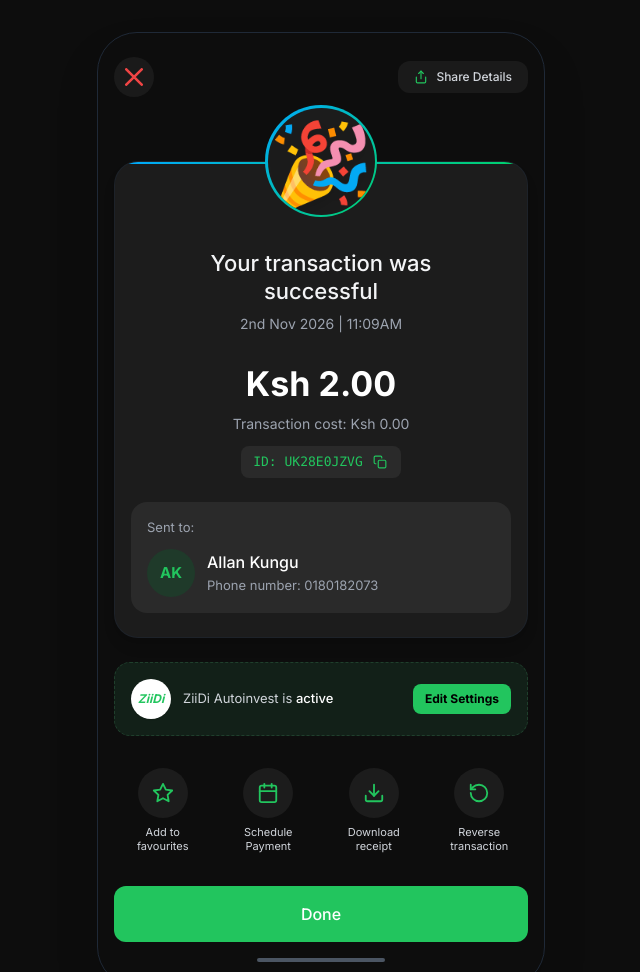
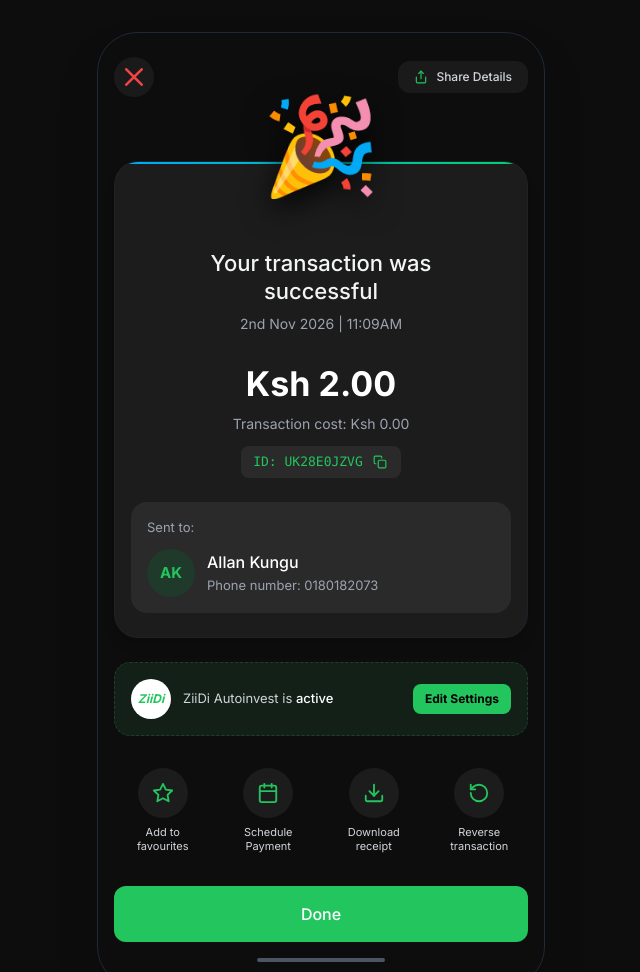
Before and after one commit to allangachukia67-maker/receipt-app, a plain HTML site: page index.html in a window 1280 px wide. Shown: the top 972 px of the page, without its empty margins (319-959 px from the left). Drawn offline with nearby package versions, Linux system fonts and the light colour scheme.

Commit message:
Refactor HTML comments for clarity and consistency

```diff
--- a/index.html
+++ b/index.html
@@ -45,15 +45,9 @@
         <!-- THE FLOATING RECEIPT CARD WRAPPER -->
         <div class="mx-4 mt-8 relative z-10">
 
-            <!-- FLOATING EMOJI WITH GRADIENT RING (From first screenshot) -->
-            <div class="absolute -top-14 left-1/2 -translate-x-1/2 w-28 h-28 flex items-center justify-center z-20">
-                <!-- The Blue/Green Ring -->
-                <div class="absolute inset-0 bg-gradient-to-br from-[#00A8FF] to-[#00D26A] rounded-full"></div>
-                <!-- The Dark Inner Circle -->
-                <div class="absolute inset-[2.5px] bg-[#1c1c1c] rounded-full flex items-center justify-center overflow-hidden">
-                    <!-- The HUGE Emoji -->
-                    <span class="text-[85px] leading-none drop-shadow-xl translate-y-1">🎉</span>
-                </div>
+            <!-- FLOATING EMOJI (No circle, no ring, just floating) -->
+            <div class="absolute -top-16 left-1/2 -translate-x-1/2 z-20">
+                <span class="text-[95px] leading-none drop-shadow-[0_10px_15px_rgba(0,0,0,0.9)] block">🎉</span>
             </div>
 
             <!-- The exact dark card -->
@@ -91,7 +85,7 @@
 
                     <input id="input-cost" type="text" readonly class="hidden w-1/2 bg-[#1a1a1a] border border-gray-700 rounded-lg px-3 py-1 text-gray-400 text-sm text-center mb-3 focus:outline-none">
 
-                    <!-- ID PILL (From second screenshot) -->
+                    <!-- ID PILL -->
                     <div class="flex items-center justify-center gap-2">
                         <div id="text-id-container" class="bg-[#2A2A2A] rounded-lg px-3 py-1.5 flex items-center gap-2">
                             <span id="text-id" class="text-[13px] text-[#22c55e] font-medium font-mono">ID: UK28E0JZVG</span>
@@ -134,22 +128,20 @@
         </div>
         <!-- END OF FLOATING CARD -->
 
-        <!-- ZiiDi Section (With Edit Settings button) -->
+        <!-- ZiiDi Section -->
         <div class="mx-4 mt-6 border border-dashed border-[#1f3f2c] bg-[#122018] rounded-2xl p-4 flex items-center justify-between">
             <div class="flex items-center gap-3">
-                <!-- White ZiiDi Logo -->
                 <div class="w-10 h-10 bg-white rounded-full flex items-center justify-center font-bold text-[#22c55e] text-[12px] italic shadow-sm">
                     ZiiDi
                 </div>
                 <p class="text-[13px] text-gray-300">ZiiDi Autoinvest is <span class="text-white font-medium">active</span></p>
             </div>
-            <!-- Edit Settings Button -->
             <button onclick="alert('Edit Settings clicked')" class="bg-[#22c55e] text-black text-[12px] font-bold px-3 py-1.5 rounded-lg hover:bg-green-400 transition">
                 Edit Settings
             </button>
         </div>
 
-        <!-- Action Grid (Matching the second screenshot order and colors) -->
+        <!-- Action Grid -->
         <div class="grid grid-cols-4 gap-2 mx-4 mt-8">
             <!-- 1. Favourites -->
             <div class="flex flex-col items-center gap-2 cursor-pointer group">
@@ -335,7 +327,7 @@
 
                 avatarInputContainer.classList.remove('hidden');
                 typeContainer.classList.remove('hidden');
-                idContainer.classList.add('hidden'); // Hide the green pill ID
+                idContainer.classList.add('hidden');
 
                 textElements.forEach(id => document.getElementById(id).classList.add('hidden'));
                 inputElements.forEach(id => document.getElementById(id).classList.remove('hidden'));
@@ -367,7 +359,7 @@
 
                 avatarInputContainer.classList.add('hidden');
                 typeContainer.classList.add('hidden');
-                idContainer.classList.remove('hidden'); // Show the green pill ID again
+                idContainer.classList.remove('hidden');
                 inputElements.forEach(id => document.getElementById(id).classList.add('hidden'));
                 textElements.forEach(id => document.getElementById(id).classList.remove('hidden'));
             }
```
